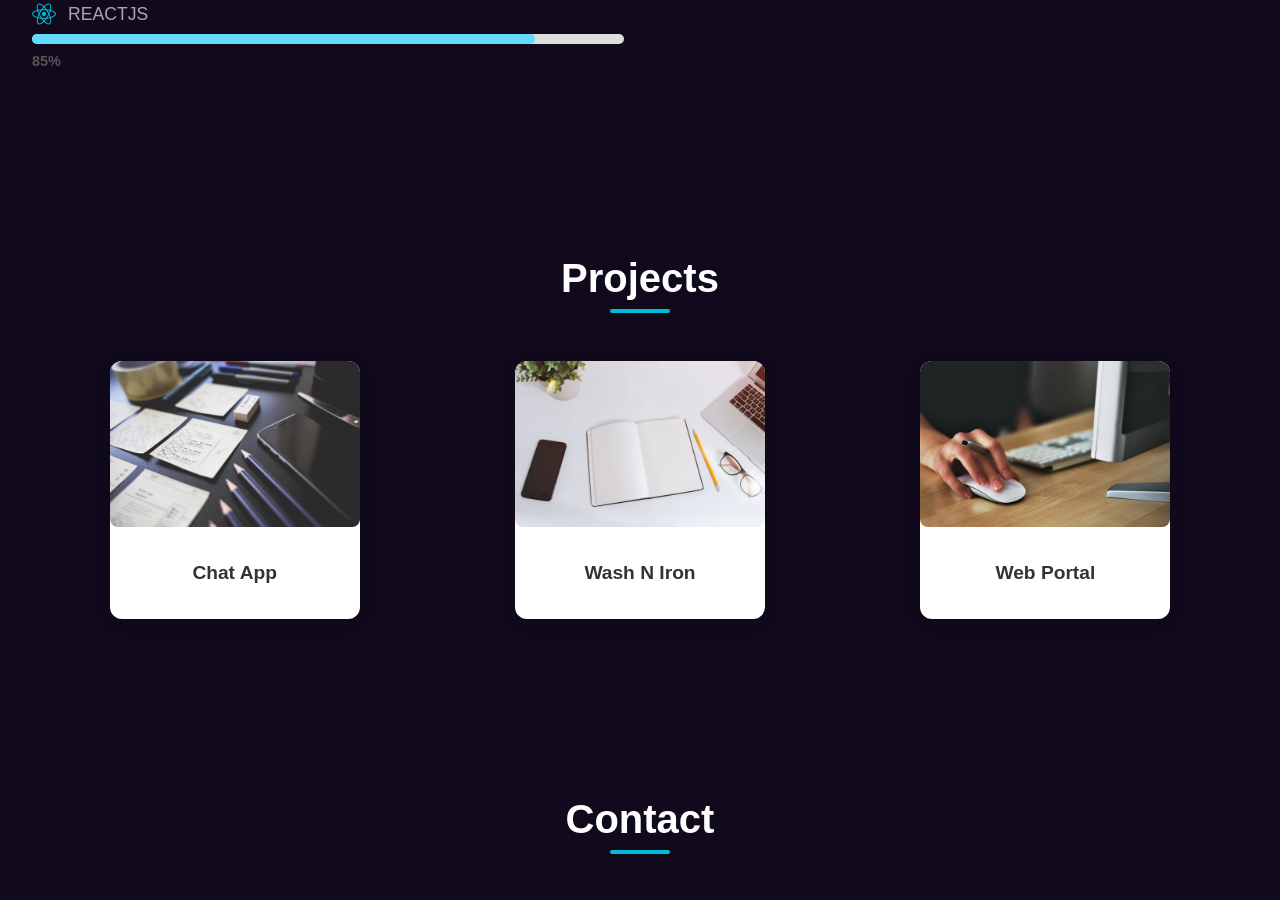
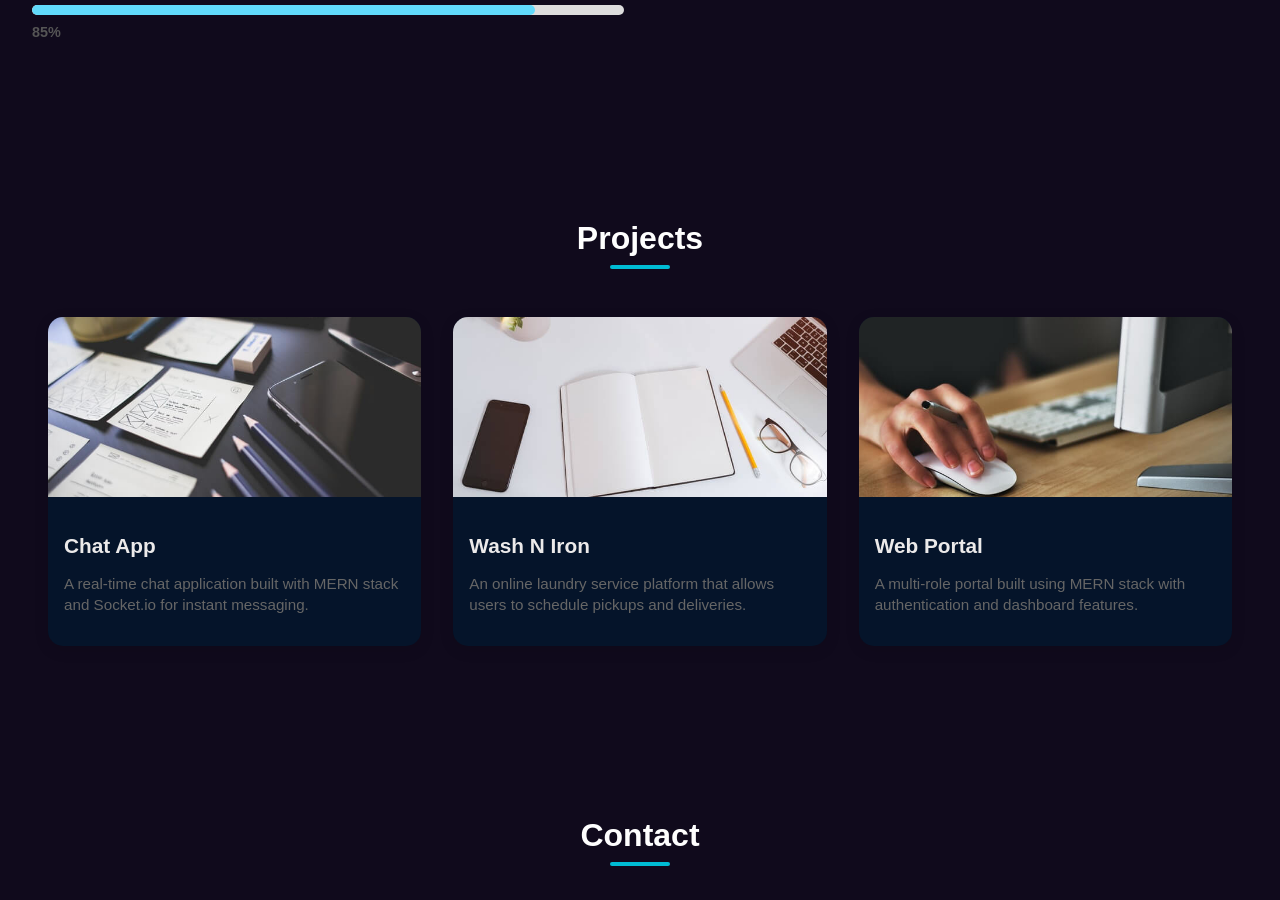
Before and after one commit to Devkarpenter/portfolio, a React (Vite) app: page / in a window 1280 px wide. Shown: the part 1880-2780 px from the top of the page. Built offline with nearby package versions, Linux system fonts and the light colour scheme.

Commit message:
some changes

```diff
--- a/src/components/Home/Home.css
+++ b/src/components/Home/Home.css
@@ -14,9 +14,22 @@
   /* overflow: hidden; */
 }
 
-/* .home__data {
-  z-index: 1;
-} */
+@keyframes slideInLeft {
+  0% {
+    transform: translateX(-100px);
+    opacity: 0;
+  }
+  100% {
+    transform: translateX(0);
+    opacity: 1;
+  }
+}
+
+/* Apply the animation */
+.home__data {
+  animation: slideInLeft 1s ease-out forwards;
+  opacity: 0; /* Start invisible before animation */
+}
 
 .home__title {
   font-size: 2.5rem;
--- a/src/components/Home/Home.jsx
+++ b/src/components/Home/Home.jsx
@@ -9,7 +9,7 @@ function Home() {
           I'm <span className="home__title-color">Devesh karpentar</span><br />
           Web Developer
         </h1>
-        <a href="#contact" className="button">Contact</a>
+        <a href="#contact" className="button">Hire Me</a>
       </div>
 
       <div className="home__social">
--- a/src/components/Projects/Projects.css
+++ b/src/components/Projects/Projects.css
@@ -1,79 +1,69 @@
-/* Projects.css */
-
-.section {
+.work {
   padding: 4rem 2rem;
+  text-align: center;
 }
 
-
-.section-title::after {
-  content: '';
-  width: 60px;
-  height: 4px;
-  background-color: #00bcd4;
-  display: block;
-  margin: 0.5rem auto 0;
-  border-radius: 2px;
+.section-title {
+  font-size: 2rem;
+  font-weight: bold;
+  margin-bottom: 2rem;
+  position: relative;
 }
 
 .work__container {
   display: grid;
-  grid-template-columns: 1fr;
+  grid-template-columns: repeat(auto-fit, minmax(280px, 1fr));
   gap: 2rem;
-  justify-items: center;
 }
 
-.work__img {
-  /* position: relative; */
-  display: block;
-  border-radius: 12px;
+.project-card {
+  background: #05142a;
+  border-radius: 15px;
   overflow: hidden;
-  box-shadow: 0 4px 20px rgba(0, 0, 0, 0.1);
-  transition: transform 0.3s ease;
+  box-shadow: 0 4px 15px rgba(0, 0, 0, 0.1);
   text-decoration: none;
-  color: #222;
-  background-color: #fff;
+  color: inherit;
+  transition: transform 0.3s ease, box-shadow 0.3s ease;
+  display: flex;
+  flex-direction: column;
 }
 
-.work__img img {
-  width: 100%;
-  height: auto;
-  display: block;
-  object-fit: cover;
-  transition: transform 0.4s ease;
+.project-card:hover {
+  transform: translateY(-8px);
+  box-shadow: 0 8px 20px rgba(0, 0, 0, 0.15);
 }
 
-.work__img p {
-  padding: 1rem;
-  text-align: center;
-  font-size: 1.1rem;
-  font-weight: 600;
-  color: #333;
-  background-color: #ffffff;
+.project-img-container {
+  width: 100%;
+  height: 180px;
+  overflow: hidden;
 }
 
-.work__img:hover {
-  transform: translateY(-8px);
+.project-img {
+  width: 100%;
+  height: 100%;
+  object-fit: cover;
+  transition: transform 0.3s ease;
 }
 
-.work__img:hover img {
-  transform: scale(1.05);
+.project-card:hover .project-img {
+  transform: scale(1.1);
 }
 
-
-
-/* Responsive Layout */
-@media (min-width: 600px) {
-  .work__container {
-    grid-template-columns: repeat(2, 1fr);
-  }
+.project-content {
+  padding: 1rem;
+  text-align: left;
 }
 
-@media (min-width: 992px) {
-  .work__container {
-    grid-template-columns: repeat(3, 1fr);
-  }
+.project-title {
+  font-size: 1.3rem;
+  font-weight: bold;
+  margin-bottom: 0.5rem;
+  color: #eceaea;
+}
 
-  .work__img p {
-    font-size: 1.2rem;
-  }
+.project-desc {
+  font-size: 0.95rem;
+  color: #666;
+  line-height: 1.4;
 }
--- a/src/components/Projects/Projects.jsx
+++ b/src/components/Projects/Projects.jsx
@@ -3,26 +3,49 @@ import work1 from '../../assets/img/work1.jpg';
 import work5 from '../../assets/img/work5.jpg';
 import work6 from '../../assets/img/work6.jpg';
 
+function Projects() {
+  const projects = [
+    {
+      href: "https://chat-app-blue-tau-81.vercel.app/login",
+      img: work1,
+      alt: "Chat App",
+      title: "Chat App",
+      desc: "A real-time chat application built with MERN stack and Socket.io for instant messaging."
+    },
+    {
+      href: "https://www.washniron.com/",
+      img: work6,
+      alt: "Wash N Iron",
+      title: "Wash N Iron",
+      desc: "An online laundry service platform that allows users to schedule pickups and deliveries."
+    },
+    {
+      href: "https://web-portal-two.vercel.app/",
+      img: work5,
+      alt: "Web Portal",
+      title: "Web Portal",
+      desc: "A multi-role portal built using MERN stack with authentication and dashboard features."
+    }
+  ];
 
-function Projects() {
   return (
     <section className="work section" id="Projects">
       <h2 className="section-title">Projects</h2>
-      <div className="work__container bd-grid">
-        <a href="https://chat-app-blue-tau-81.vercel.app/login" className="work__img">
-          <img src={work1} alt="Chat App" />
-          <p className='pro-name'>Chat App</p>
-        </a>
-        <a href="https://www.washniron.com/" className="work__img">
-          <img src={work6} alt="Edunify" />
-          <p className='pro-name'>Wash N Iron</p>
-        </a>
-        <a href="https://web-portal-two.vercel.app/" className="work__img">
-          <img src={work5} alt="MERN Project" />
-          <p className='pro-name'>Web Portal</p>
-        </a>
+      <div className="work__container">
+        {projects.map((p, i) => (
+          <a href={p.href} key={i} className="project-card" target="_blank" rel="noopener noreferrer">
+            <div className="project-img-container">
+              <img src={p.img} alt={p.alt} className="project-img"/>
+            </div>
+            <div className="project-content">
+              <h3 className="project-title">{p.title}</h3>
+              <p className="project-desc">{p.desc}</p>
+            </div>
+          </a>
+        ))}
       </div>
     </section>
   );
 }
+
 export default Projects;
```
